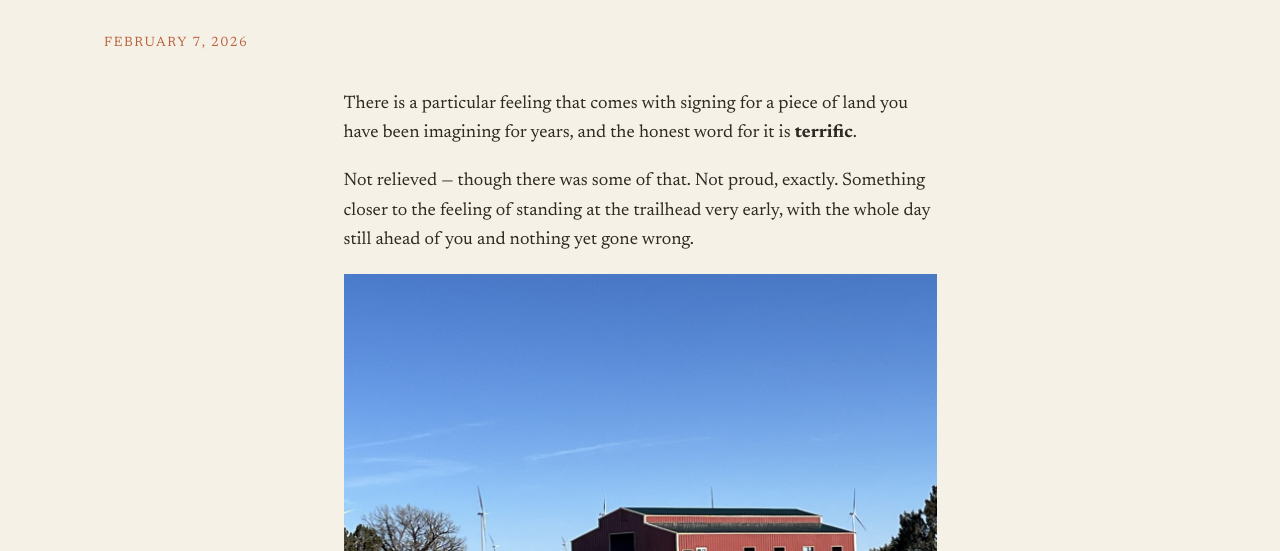
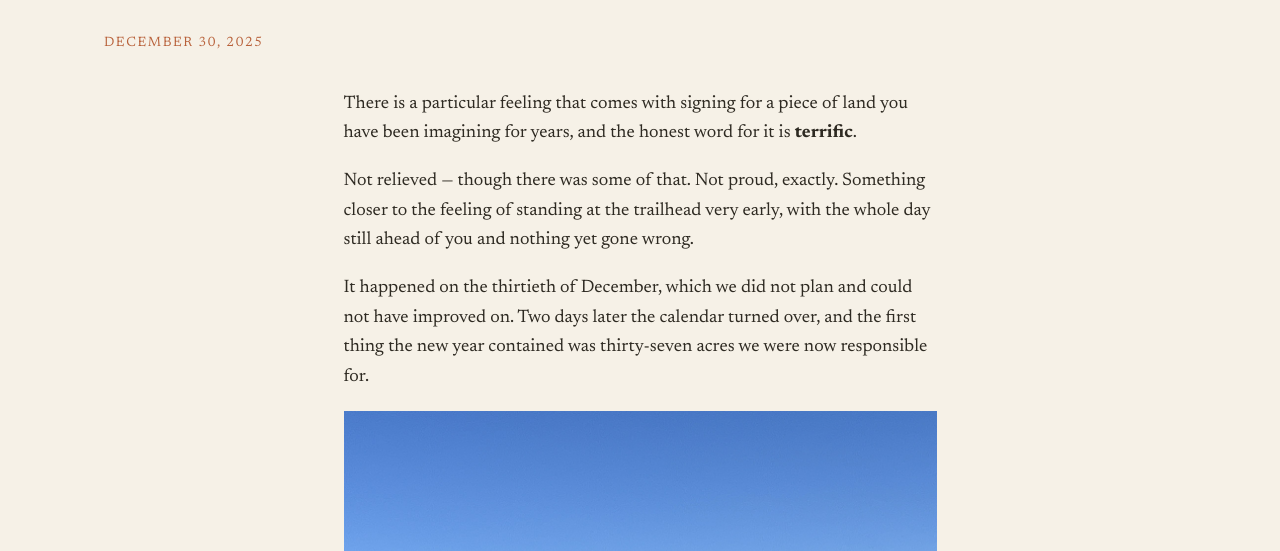
Before and after one commit to ClockworkCommons/windrose-farm, an Astro site: page /journal/closing-day in a window 1280 px wide. Shown: the part 249-800 px from the top of the page. Built offline with nearby package versions, Linux system fonts and the light colour scheme; Astro itself is replaced by a stand-in of ours.

Commit message:
Correct the closing date to 2025-12-30
Kevin confirmed the actual date: they closed on 30 December 2025, not
early 2026 as inferred from the domain registration. The timing is a
better fact than the guess was, so the entry now notes it -- the land
changed hands two days before the year turned over.

Co-Authored-By: Claude Opus 5 <noreply@anthropic.com>

```diff
--- a/src/content/journal/closing-day.md
+++ b/src/content/journal/closing-day.md
@@ -1,6 +1,6 @@
 ---
 title: "Closing day"
-date: 2026-02-07
+date: 2025-12-30
 phase: "Beginnings"
 summary: "After years of looking, 37 acres of windswept Arizona high desert finally had our name on it. The honest word for how that felt is terrific."
 ---
@@ -12,6 +12,11 @@ you have been imagining for years, and the honest word for it is
 Not relieved — though there was some of that. Not proud, exactly. Something
 closer to the feeling of standing at the trailhead very early, with the
 whole day still ahead of you and nothing yet gone wrong.
+
+It happened on the thirtieth of December, which we did not plan and could
+not have improved on. Two days later the calendar turned over, and the first
+thing the new year contained was thirty-seven acres we were now responsible
+for.
 
 ![The barn standing on the ridgeline at Windrose Farm, with wind turbines turning on the horizon](../../assets/photos/barn-turbines-day.jpg)
 
```
